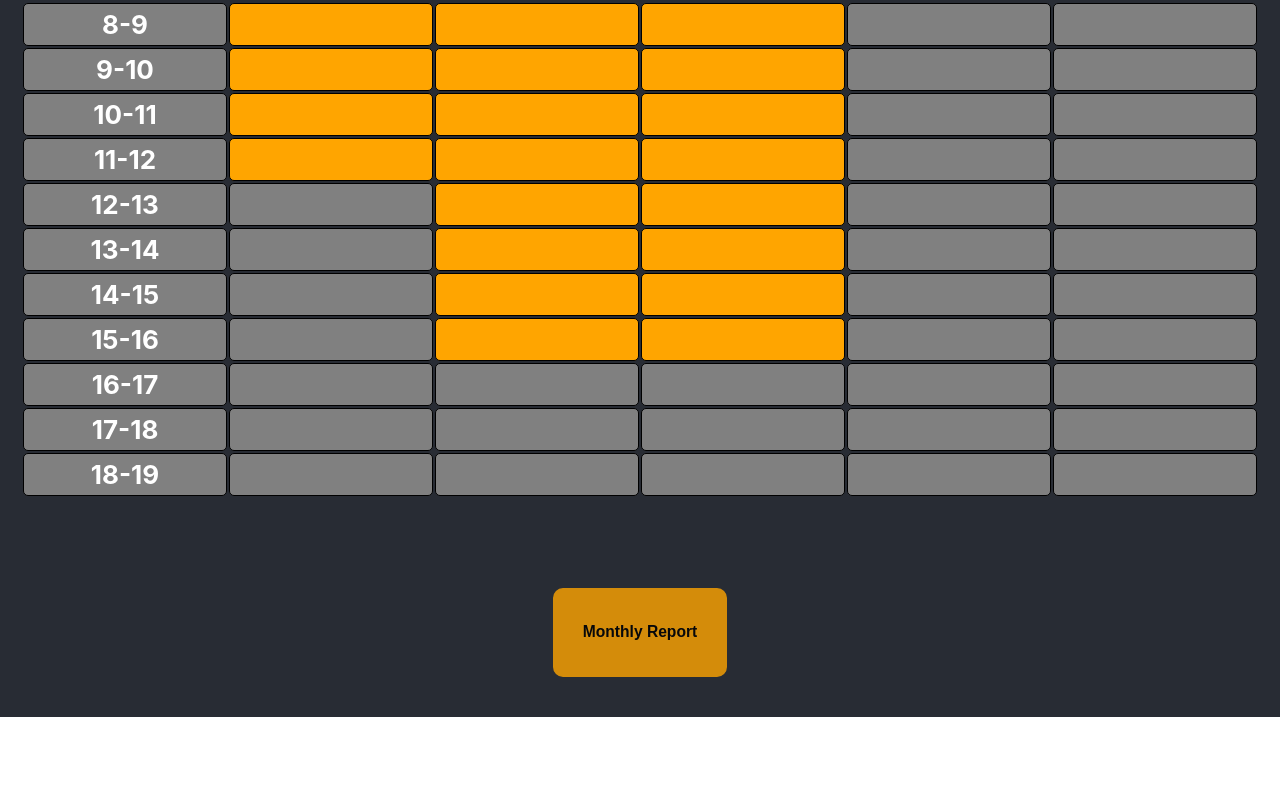
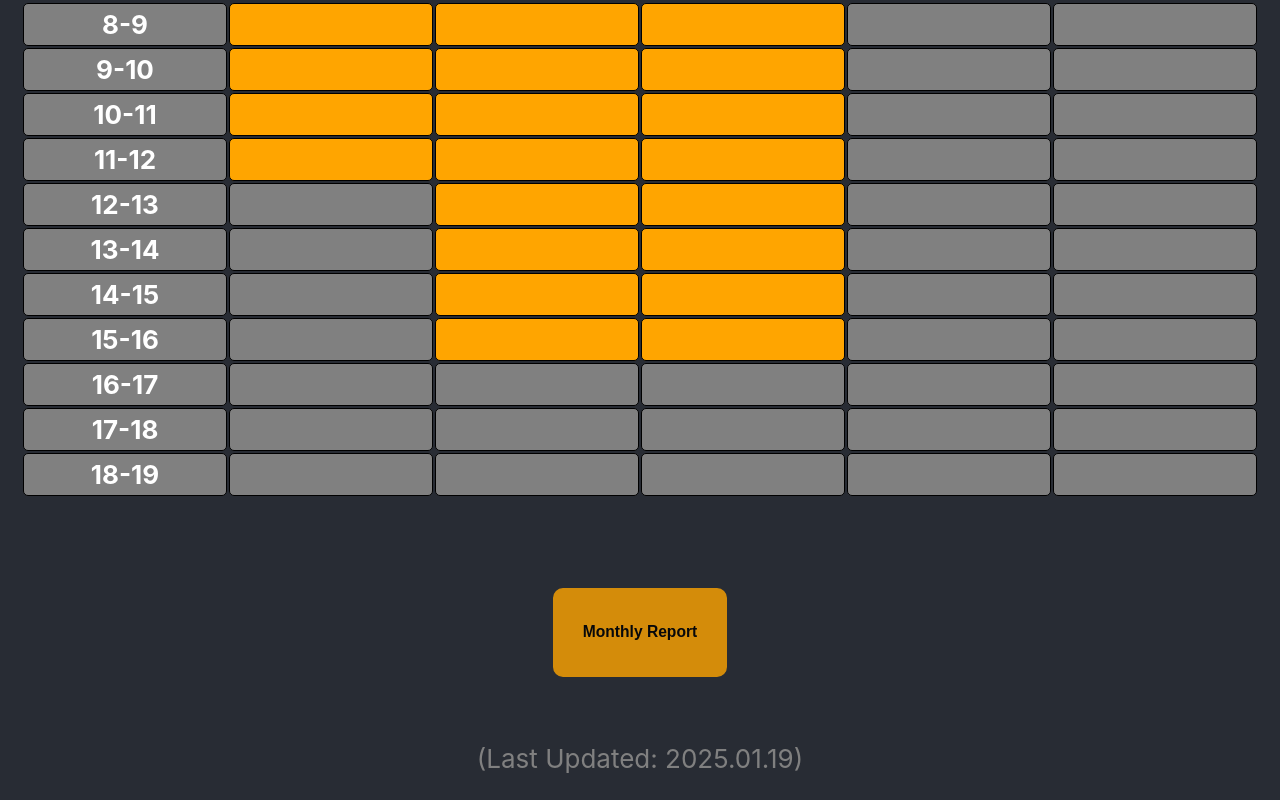
Before and after one commit to Kornimate/WorkSchedule, a React (Create React App) app in the folder react-app/: page / in a window 1280 px wide. Shown: the part 462-1262 px from the top of the page. Before the commit the page ends 1179 px from the top, so only its background shows below. Built offline with nearby package versions, Linux system fonts and the light colour scheme; the HTML template or start-up script is replaced by a standard one.

Commit message:
UI fixes

```diff
--- a/react-app/package.json
+++ b/react-app/package.json
@@ -13,6 +13,7 @@
   },
   "scripts": {
     "start": "react-scripts start",
+    "live" : "powershell -NoProfile -ExecutionPolicy Bypass -File ./deploy.ps1",
     "predeploy": "npm run build",
     "deploy": "gh-pages -d build",
     "build": "react-scripts build",
--- a/react-app/public/index.html
+++ b/react-app/public/index.html
@@ -24,7 +24,7 @@
       work correctly both with client-side routing and a non-root public URL.
       Learn how to configure a non-root public URL by running `npm run build`.
     -->
-    <title>React App</title>
+    <title>Work Schedule</title>
   </head>
   <body>
     <noscript>You need to enable JavaScript to run this app.</noscript>
--- a/react-app/src/components/Container.js
+++ b/react-app/src/components/Container.js
@@ -6,6 +6,7 @@ import { CreateTimeMatrix, GetCurrentAndNextMonthData, GetWeekText } from "../se
 import DataContainer from "../models/DataContainer";
 import WorkPlace from "./Workplace";
 import Legend from "./Legend";
+import LastUpdated from "./LastUpdated";
 
 const Container = () => {
 
@@ -20,6 +21,7 @@ const Container = () => {
                 <Grid data={timeTable}/>
             </div>
             <Download />
+            <LastUpdated />
         </div>
     )
 }
--- /dev/null
+++ b/react-app/src/components/LastUpdated.js
@@ -0,0 +1,10 @@
+import { LastUpdateTime } from "../models/UpdateTime"
+import "../styles/LastUpdated.css";
+
+const LastUpdated = () => {
+    return (
+        <p className="last-update-time">(Last Updated: { LastUpdateTime })</p>
+    )
+}
+
+export default LastUpdated;
--- /dev/null
+++ b/react-app/src/models/UpdateTime.js
@@ -0,0 +1 @@
+export const LastUpdateTime = "2025.01.19";
--- /dev/null
+++ b/react-app/src/styles/LastUpdated.css
@@ -0,0 +1,3 @@
+.last-update-time {
+    color: gray;
+}
```
Also changed, not shown: 1 other file (tests, documents, lock files or other folders).
